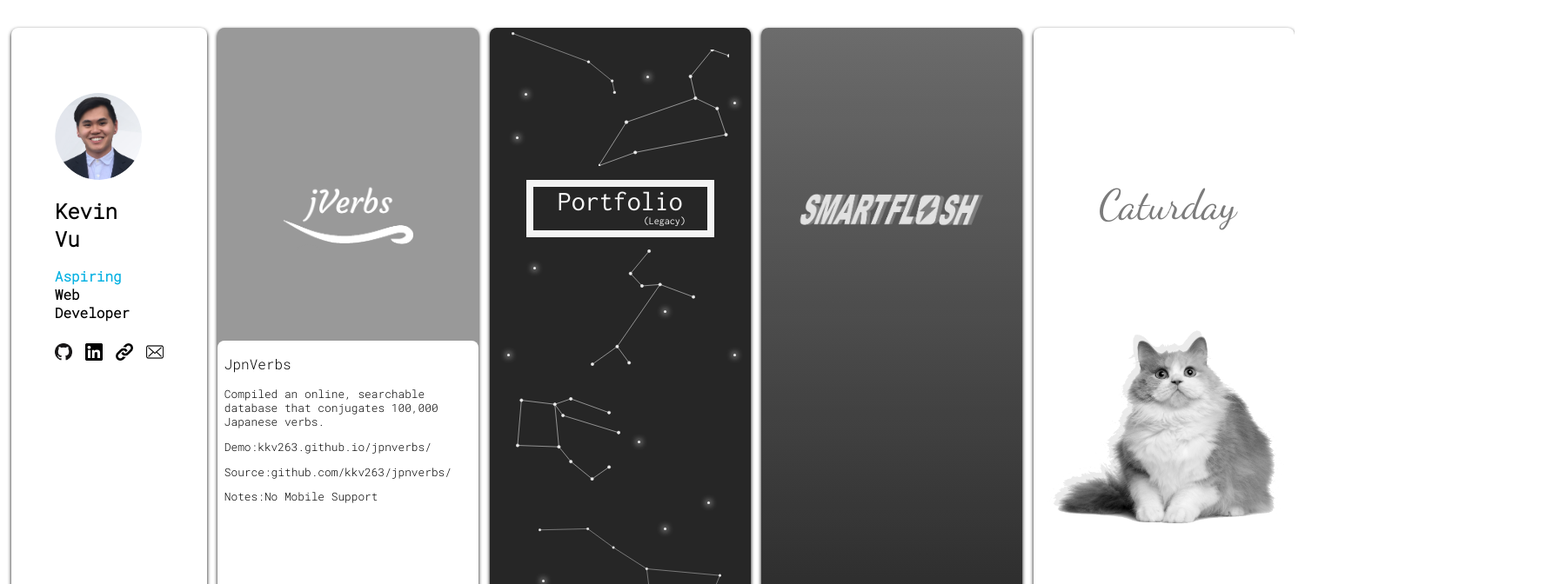
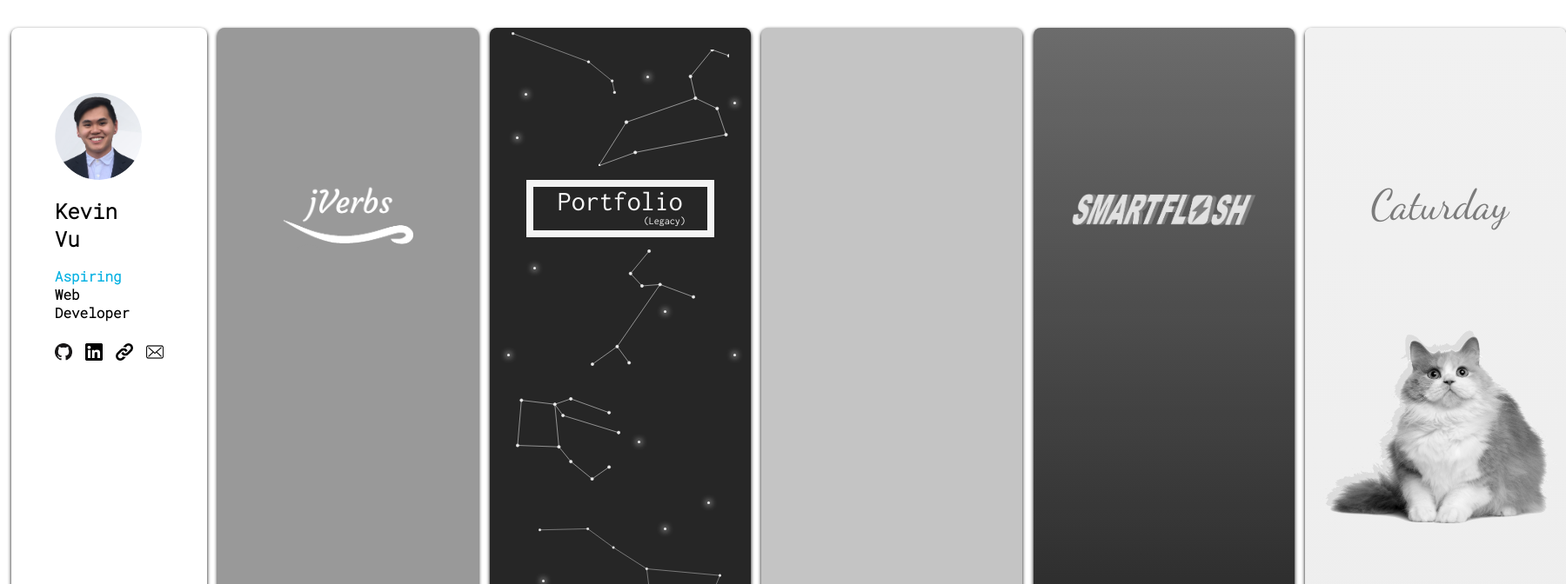
Before and after one commit to kkv263/webport, a React (Create React App) app: page / in a window 1280 px wide. Shown: the top 672 px of the page at 87% size, 1800 px wide, since content can reach past the window. Built offline with nearby package versions, Linux system fonts and the light colour scheme.

Commit message:
redux implemented, info layers added

```diff
--- a/package.json
+++ b/package.json
@@ -5,7 +5,10 @@
   "dependencies": {
     "react": "^16.4.1",
     "react-dom": "^16.4.1",
+    "react-redux": "^5.0.7",
     "react-scripts": "1.1.4",
+    "redux": "^4.0.0",
+    "redux-thunk": "^2.3.0",
     "styled-components": "^3.3.3"
   },
   "scripts": {
--- a/src/App.js
+++ b/src/App.js
@@ -1,43 +1,18 @@
 import React, { Component } from 'react';
-import Home from './components/Home';
-import styled from 'styled-components';
-import {PanelContent} from './styles/Home.style';
-import Jverbs from './components/Jverbs';
-import Portfolio from './components/Portfolio';
-import Smartflash from './components/Smartflash';
-import Caturday from './components/Caturday';
-import PanelInfo from './components/PanelInfo';
+import Panel from './components/Panel';
 
-const PanelWrapper = styled.div`
-position:relative;
-display:flex;
-height:90vh;
-margin-top:2.5%;
-margin-left:1%;
-margin-right:1%;
-`
+
+import { Provider } from 'react-redux';
+import store from './store';
 
 class App extends Component {
+
+
   render() {
     return (
-      <PanelWrapper>
-        <Home/>
-        <PanelContent color={'#45B29D'}>
-          <Jverbs/>
-          <PanelInfo demo="kkv263.github.io/jpnverbs/ " source="github.com/kkv263/jpnverbs/"
-          desc="Compiled an online, searchable database that conjugates 100,000 Japanese verbs."
-          notes="No Mobile Support" title="JpnVerbs"/>
-        </PanelContent>
-        <PanelContent color={'#222823'}>
-          <Portfolio/>
-        </PanelContent>
-        <PanelContent color={'linear-gradient(to bottom, #43739B 0%, #21282E 100%)'}>
-          <Smartflash />
-        </PanelContent>
-        <PanelContent color={'linear-gradient(to bottom, #f1f1f1%, #eeeeee 100%)'}>
-          <Caturday />
-        </PanelContent>
-      </PanelWrapper>
+      <Provider store ={store}>
+        <Panel/>
+      </Provider>
     );
   }
 }
--- /dev/null
+++ b/src/actions/changePanel.js
@@ -0,0 +1,8 @@
+import { CHANGE_PANEL } from './types';
+
+export const changePanel  = (value) => dispatch => {
+   dispatch({
+     type: CHANGE_PANEL,
+     payload: value
+   });
+}
--- /dev/null
+++ b/src/actions/types.js
@@ -0,0 +1 @@
+export const CHANGE_PANEL = 'CHANGE_PANEL';
--- /dev/null
+++ b/src/components/Panel.js
@@ -0,0 +1,131 @@
+import React, { Component } from 'react';
+import propTypes from 'prop-types';
+import Home from './Home';
+import styled from 'styled-components';
+import {PanelContent, PanelInfoWrapper } from '../styles/Home.style';
+import Jverbs from './Jverbs';
+import Portfolio from './Portfolio';
+import Smartflash from './Smartflash';
+import Caturday from './Caturday';
+import PanelInfo from './PanelInfo';
+
+import { connect } from 'react-redux';
+import { changePanel } from '../actions/changePanel';
+
+
+const PanelWrapper = styled.div`
+position:relative;
+display:flex;
+height:90vh;
+margin-top:2.5%;
+padding-left:1%;
+padding-right:1%;
+`
+
+class Panel extends Component {
+  constructor(props){
+    super(props);
+    this.handlePanel = this.handlePanel.bind(this);
+  };
+
+
+  handlePanel(value){
+    this.props.changePanel(value);
+  };
+
+  render() {
+    var demo = "";
+    var source = "";
+    var desc = "";
+    var notes = ""
+    var title = "";
+    var tech = ""
+    var panelInfo = null;
+
+      switch(this.props.panel){
+        case 1:
+          demo = "https://kkv263.github.io/jpnverbs/"
+          source="https://github.com/kkv263/jpnverbs"
+          desc="Compiled an online, searchable database that conjugates 100,000 Japanese verbs."
+          notes="No Mobile Support"
+          tech= "MongoDB Express NodeJS React+Redux"
+          title="JpnVerbs"
+          break;
+        case 2:
+          demo = "https://kkv263.github.io/portfolio2/"
+          source="https://github.com/kkv263/portfolio2"
+          desc="Made a portfolio showcasing my projects with a simple theme and readable layout (Legacy)."
+          notes="Mobile Support"
+          tech= "React"
+          title="Legacy Portfolio"
+          break;
+        case 3:
+          demo = "https://play.google.com/store/apps/details?id=com.vuwoo.macrocalculator"
+          source="https://github.com/kkv263/MacroCalculator"
+          desc= "Developed a android mobile app with 50,000+ downloads. It provides daily macronutrient calculations to help users manage calorie intake."
+          notes= "Upcoming update in React Native"
+          tech= "Java, XML, Android Studio"
+          title="MacroCalculator"
+          break;
+        case 4:
+          demo = "https://kkv263.github.io/smartflash/"
+          source="https://github.com/kkv263/smartflash"
+          desc= "Programmed an Alexa skill to depict an audible flashcards-style studying feature focusing on foreign languages. This is the accompanying web application created with React."
+          notes="No Mobile Support, No Functionality"
+          tech= "AWS, NodeJS, React, MongoDB"
+          title="Smartflash (HACKTX'17)"
+        break;
+        case 5:
+          demo = "https://kkv263.github.io/caturday/"
+          source="https://github.com/kkv263/caturday"
+          desc="Created website design in React featuring cats."
+          notes="No Mobile Support"
+          tech= "React"
+          title="Caturday"
+        break;
+        default:
+          break;
+      }
+
+      panelInfo = (
+      <PanelInfoWrapper >
+        <PanelInfo demo={demo} source={source} desc={desc} notes={notes} tech={tech} title={title}/>
+      </PanelInfoWrapper>)
+
+    return (
+      <PanelWrapper>
+          <Home/>
+          <PanelContent onClick={() => this.handlePanel(1)} color={'#45B29D'}>
+            <Jverbs />
+            {this.props.panel === 1 ? panelInfo : null}
+          </PanelContent>
+          <PanelContent color={'#222823'} onClick={() => this.handlePanel(2)}>
+            <Portfolio/>
+            {this.props.panel === 2 ? panelInfo : null}
+          </PanelContent>
+          <PanelContent color={'#FFBF46'} onClick={() => this.handlePanel(3)}>
+            {this.props.panel === 3 ? panelInfo : null}
+          </PanelContent>
+          <PanelContent color={'linear-gradient(to bottom, #43739B 0%, #21282E 100%)'} onClick={() => this.handlePanel(4)}>
+            <Smartflash />
+            {this.props.panel === 4 ? panelInfo : null}
+          </PanelContent>
+          <PanelContent color={'linear-gradient(to bottom, #f1f1f1 0%, #eeeeee 100%)'} onClick={() => this.handlePanel(5)}>
+            <Caturday />
+            {this.props.panel === 5 ? panelInfo : null}
+          </PanelContent>
+        </PanelWrapper>
+    )
+  }
+}
+
+Panel.propTypes = {
+  changePanel: propTypes.func.isRequired,
+  panel: propTypes.number.isRequired
+}
+
+const mapStateToProps = state => ({
+  panel: state.panel.panel
+});
+
+export default connect(mapStateToProps, {changePanel})(Panel);
--- a/src/components/PanelInfo.js
+++ b/src/components/PanelInfo.js
@@ -1,27 +1,36 @@
 import React, { Component } from 'react'
-import {PanelInfoWrapper, PanelInfoText} from '../styles/Home.style';
+import {PanelInfoText, Button} from '../styles/Home.style';
 
 export default class PanelInfo extends Component {
 
   render() {
     return (
-          <PanelInfoWrapper>
+          <div>
             <PanelInfoText size="1em">
               {this.props.title}
+            <PanelInfoText size=".7em">
+              {this.props.tech}
+            </PanelInfoText>
             </PanelInfoText>
             <PanelInfoText size=".8em">
               {this.props.desc}
             </PanelInfoText>
             <PanelInfoText size=".8em">
-              Demo:{this.props.demo}
-            </PanelInfoText>
-            <PanelInfoText size=".8em">
-              Source:{this.props.source}
-            </PanelInfoText>
-            <PanelInfoText size=".8em">
               Notes:{this.props.notes}
             </PanelInfoText>
-          </PanelInfoWrapper>
+            <div style={{display:'flex', width:'50%', justifyContent:'space-around', marginLeft:'2%'}}>
+            <a href={this.props.demo}
+            target="_blank" rel="noopener noreferrer" style={{textDecorationLine:"none"}}>
+            <Button>
+              Demo
+            </Button></a>
+            <a href={this.props.source}
+            target="_blank" rel="noopener noreferrer" style={{textDecorationLine:"none"}}>
+            <Button>
+              Source
+            </Button></a>
+            </div>
+          </div>
     )
   }
 }
--- /dev/null
+++ b/src/reducers/main.js
@@ -0,0 +1,7 @@
+import {combineReducers} from 'redux';
+
+import postReducer from './postReducer';
+
+export default combineReducers({
+  panel:postReducer
+});
--- /dev/null
+++ b/src/reducers/postReducer.js
@@ -0,0 +1,17 @@
+import { CHANGE_PANEL } from '../actions/types';
+
+const initialState = {
+  panel: 0
+};
+
+export default function(state = initialState, action) {
+  switch(action.type){
+    case CHANGE_PANEL:
+      return {
+        ...state,
+        panel: action.payload
+      };
+    default:
+      return state;
+  }
+}
--- /dev/null
+++ b/src/store.js
@@ -0,0 +1,11 @@
+import { createStore, applyMiddleware } from 'redux';
+import thunk from 'redux-thunk';
+import rootReducer from './reducers/main';
+
+const initialState = {};
+
+const middleware = [thunk];
+
+const store = createStore(rootReducer, initialState, applyMiddleware(...middleware));
+
+export default store;
--- a/src/styles/Home.style.js
+++ b/src/styles/Home.style.js
@@ -1,4 +1,13 @@
-import styled from 'styled-components';
+import styled, {keyframes} from 'styled-components';
+
+export const fadeIn = props => keyframes`
+from { opacity: ${props.opa ? 1 : 0};
+      transform: translateY(${props.opa ? '0px' : '50px'});
+      }
+to   { opacity: ${props.opa ? 0 : 1};
+      transform: translateY(${props.opa ? '50px' : '0px'});
+}
+`
 
 export const PanelContent = styled.div`
 position:relative;
@@ -10,7 +19,7 @@ margin-left:1%;
 background: ${props => props.color};
 -webkit-filter: grayscale(100%); /* Safari 6.0 - 9.0 */
 filter: grayscale(100%);
-transition: .2s ease;
+transition: .001s ease;
 overflow:hidden;
 cursor:pointer;
   &:hover {
@@ -26,14 +35,37 @@ bottom:0;
 height:50%;
 min-width:300px;
 border-radius: 8px;
+word-wrap: break-word;
 background-color:white;
+animation: ${fadeIn} .5s ease;
+opacity: ${props => props.fade ? 0 : 1};
 `
 
-export const PanelInfoText = styled.p`
+export const PanelInfoText = styled.h1`
 font-family: 'Roboto Mono', monospace;
 font-size: ${props => props.size};
-padding-left:2.5%;
-padding-right:2.5%;
+padding-left:5%;
+padding-right:12.5%;
+`
+
+export const Button = styled.div`
+font-family: 'Roboto Mono', monospace;
+width:60px;
+height:20px;
+border-radius: 8px;
+background-color:#08B2E3;
+box-shadow: 0px 3px 0px #0599c1;
+text-align:center;
+color: #F9f9f9;
+font-size: .9em;
+outline: none;
+cursor: pointer;
+transition: all ease 0.2s;
+  &:active {
+    background-color: #08B2E3;
+    box-shadow: 0 1px 0 #0599c1;
+    transform:translateY(2px);
+  }
 `
 
 export const IntroWrapper = styled.div`
@@ -41,6 +73,7 @@ min-width:225px;
 height:100%;
 box-shadow: 0 2px 4px #000;
 border-radius: 8px;
+overflow:hidden;
 `
 
 export const IntroContentWrapper = styled.div`
```
Also changed, not shown: 1 other file (tests, documents, lock files or other folders).
